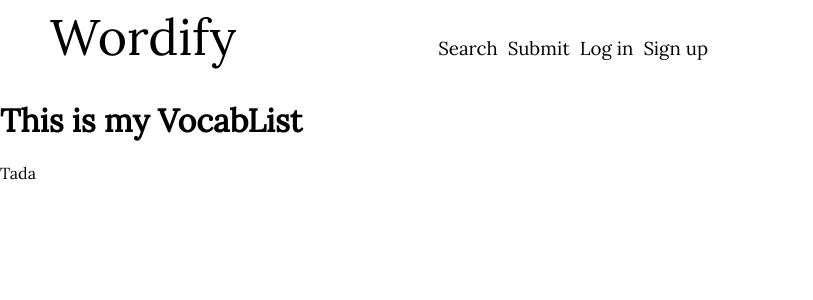
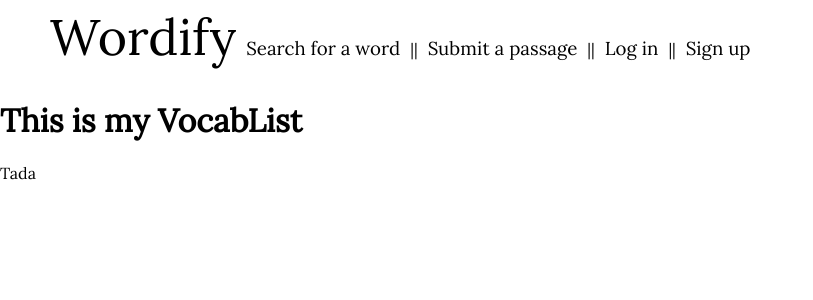
Before and after one commit to KareemD123/wordify, a React (Create React App) app: page / in a window 1280 px wide. Shown: the top 300 px of the page, without its empty margins (0-813 px from the left). Built offline with nearby package versions, Linux system fonts and the light colour scheme; no server answers.

Commit message:
update nav

```diff
--- a/src/components/Nav/Nav.css
+++ b/src/components/Nav/Nav.css
@@ -70,9 +70,10 @@
 a consistent distance from the right margin */
 .nav-link {
     text-decoration: none;
-    position: relative;
-    left: 15vw;
+    /* position: relative;
+    left: 15vw; */
     margin-left: 10px;
+    margin-right: 10px;
 }
 
 .nav-item {
--- a/src/components/Nav/Nav.jsx
+++ b/src/components/Nav/Nav.jsx
@@ -8,13 +8,13 @@ const NavBar = (props) => {
       <span className="title">Wordify</span>
       <span className="welcome">Welcome, {props.user.name}.</span>
       <Link to="/" className="nav-link">
-        <span className="nav-item">My Vocabulary List</span>
+        <span className="nav-item">My vocabulary list</span>
       </Link>
       <Link to="/API" className="nav-link">
-        <span className="nav-item">Search</span>
+        <span className="nav-item">Search for a word</span>
       </Link>
       <Link to="/document" className="nav-link">
-        <span className="nav-item">Submit</span>
+        <span className="nav-item">Submit a passage</span>
       </Link>
       <Link to="" onClick={props.handleLogout} className="nav-link">
         <span className="nav-item">Log out</span>
@@ -24,14 +24,17 @@ const NavBar = (props) => {
     <div className="nav-header">
       <span className="title">Wordify</span>
       <Link to="/API" className="nav-link">
-        <span className="nav-item">Search</span>
+        <span className="nav-item">Search for a word</span>
       </Link>
+      <span>||</span>
       <Link to="/document" className="nav-link">
-        <span className="nav-item">Submit</span>
+        <span className="nav-item">Submit a passage</span>
       </Link>
+      <span>||</span>
       <Link to="/login" className="nav-link">
         <span className="nav-item">Log in</span>
       </Link>
+      <span>||</span>
       <Link to="/signup" className="nav-link">
         <span className="nav-item">Sign up</span>
       </Link>
```
